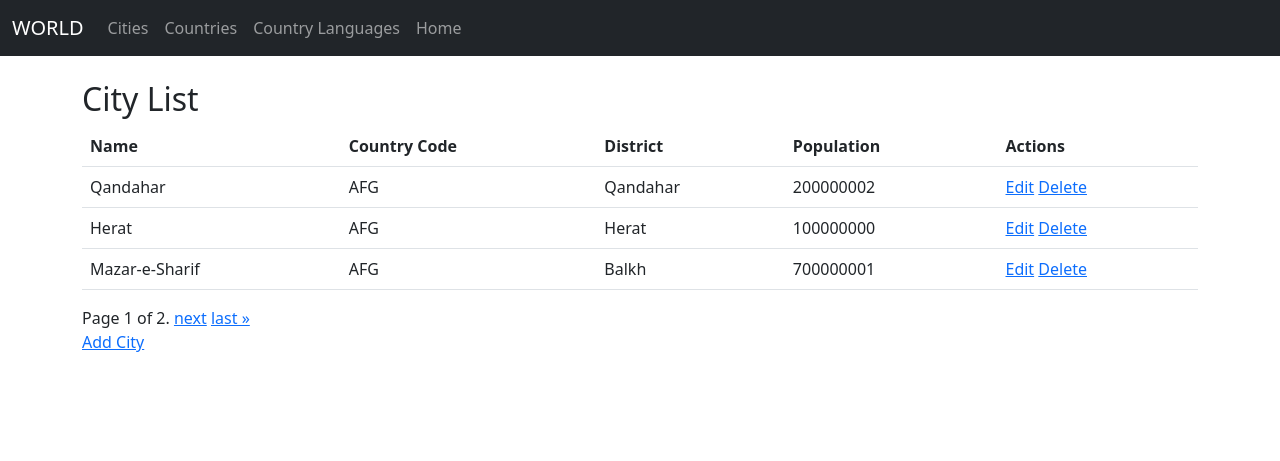
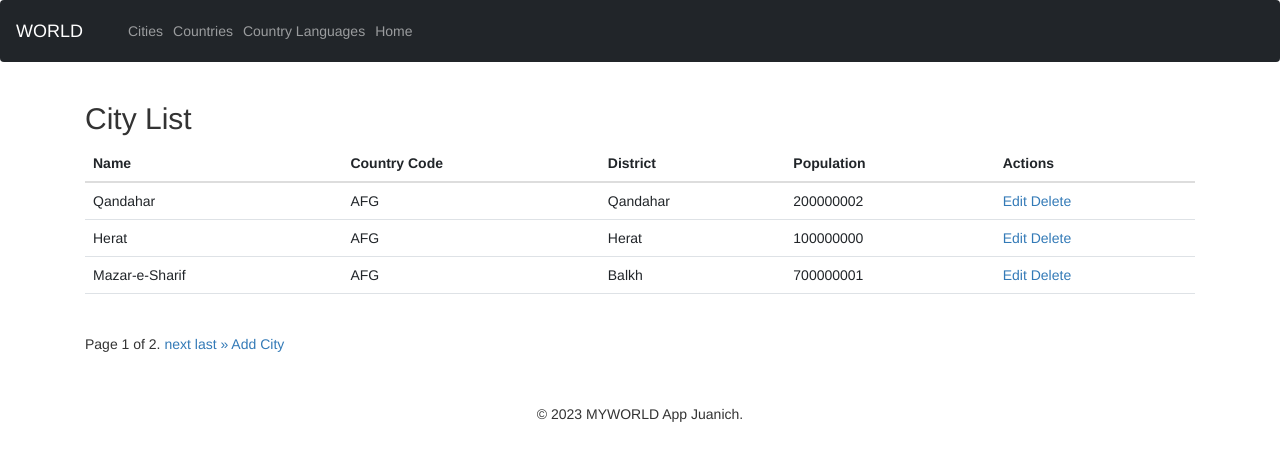
Before and after one commit to Juanich07/final_apdev, a Django app: page /cities/ in a window 1280 px wide. Shown: the top 461 px of the page. Run offline with Django 5.2, Linux system fonts and the light colour scheme; data comes from the database, SQL or seed files in the repository; some libraries are stand-ins or nearby versions.

Commit message:
fix fter

```diff
--- a/ap7/myproject/myapp/templates/base.html
+++ b/ap7/myproject/myapp/templates/base.html
@@ -50,6 +50,11 @@
 
 <!-- Bootstrap JS CDN (optional, for certain Bootstrap features) -->
 <script src="https://cdn.jsdelivr.net/npm/bootstrap@5.3.0/dist/js/bootstrap.bundle.min.js"></script>
+<footer class="mt-5">
+    <div class="container text-center">
+        <p>&copy; 2023 MYWORLD App Juanich.</p>
+    </div>
+</footer>
 
 </body>
 </html>
--- a/ap7/myproject/myapp/templates/myapp/city_list.html
+++ b/ap7/myproject/myapp/templates/myapp/city_list.html
@@ -4,6 +4,14 @@
 {% block title %}City List{% endblock %}
 {% block content %}
 
+<head>
+  <!-- Style -->
+  <link href="https://cdnjs.cloudflare.com/ajax/libs/twitter-bootstrap/3.4.1/css/bootstrap.min.css" rel="stylesheet" />
+  <link href="assets/css/fresh-bootstrap-table.css" rel="stylesheet" />
+
+  <!-- Fonts and icons -->
+  <link href="https://use.fontawesome.com/releases/v5.6.3/css/all.css" rel="stylesheet">
+  <link href="http://fonts.googleapis.com/css?family=Roboto:400,700,300" rel="stylesheet" type="text/css">
   <h2>City List</h2>
   <table class="table">
     <thead>
@@ -51,4 +59,6 @@
 
   <a href="{% url 'city_create' %}">Add City</a>
 
-{% endblock %}
+ {% endblock %}
+
+</head>
--- a/ap7/myproject/myapp/templates/myapp/home.html
+++ b/ap7/myproject/myapp/templates/myapp/home.html
@@ -6,6 +6,12 @@
 {% block content %}
 
 <head>
+    <link href="https://cdnjs.cloudflare.com/ajax/libs/twitter-bootstrap/3.4.1/css/bootstrap.min.css" rel="stylesheet" />
+  <link href="assets/css/fresh-bootstrap-table.css" rel="stylesheet" />
+
+  <!-- Fonts and icons -->
+  <link href="https://use.fontawesome.com/releases/v5.6.3/css/all.css" rel="stylesheet">
+  <link href="http://fonts.googleapis.com/css?family=Roboto:400,700,300" rel="stylesheet" type="text/css">
     <title>Home</title>
 </head>
 <body>
```
Also changed, not shown: ap7/myproject/myapp/templates/myapp/country_language_list.html (+9 -1 lines), ap7/myproject/myapp/templates/myapp/country_list.html (+9 -1 lines), ap7/myproject/myapp/templates/pagination.css (renamed from ap7/myproject/myapp/templates/css/pagination.css), ap7/myproject/requirements.txt (added).
